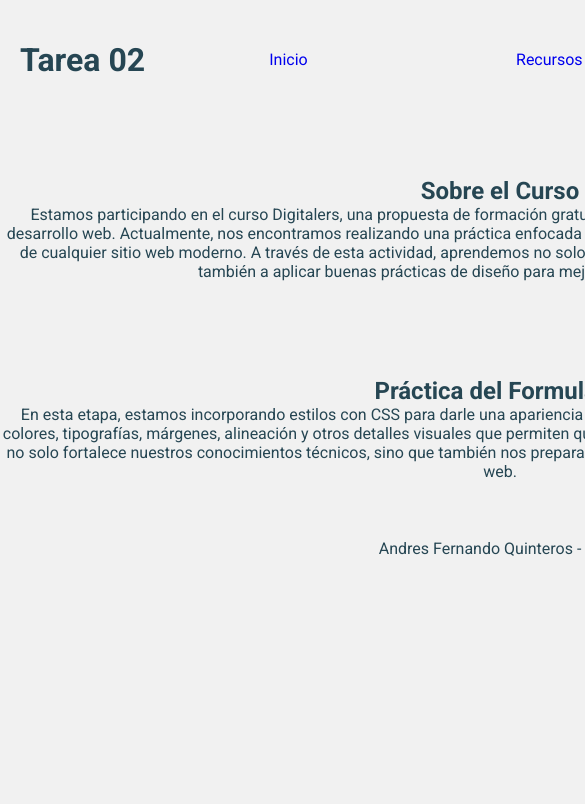
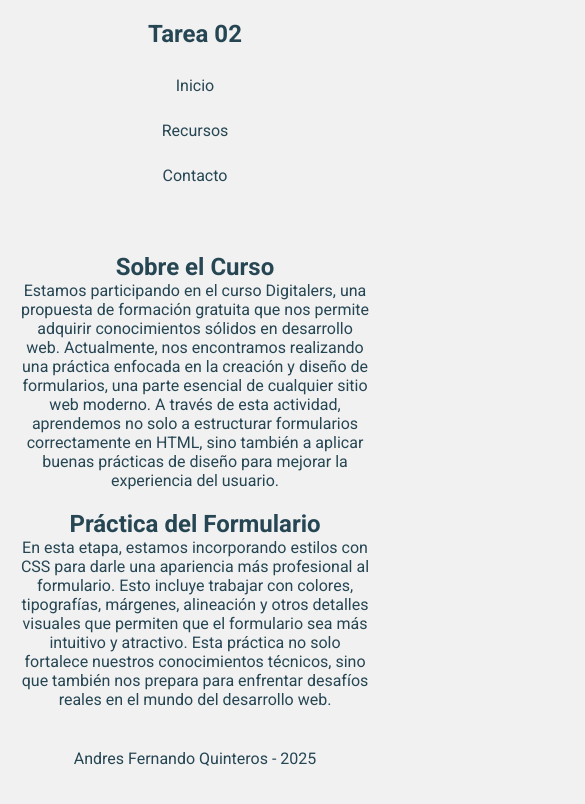
Before and after one commit to Fernanchelo31/Tarea-02, a plain HTML site: page index.html in a window 390 px wide. Shown: the top 804 px of the page, 585 px wide, since content can reach past the window. Drawn offline with Linux system fonts and the light colour scheme.

Commit message:
Haciendo responsive el sitio

```diff
--- a/css/estilos.css
+++ b/css/estilos.css
@@ -1,71 +1,112 @@
 @import url("https://fonts.googleapis.com/css2?family=Roboto:ital,wght@0,100..900;1,100..900&display=swap");
+
 * {
   margin: 0;
   padding: 0;
   box-sizing: border-box;
 }
+
 body {
   background: #f1f1f1;
   color: #264653;
   font-family: "Roboto", sans-serif;
 }
+
+/* Contenedor general */
 .contenedor {
-  width: 1000px;
+  max-width: 1000px;
+  width: 100%;
   margin: 0 auto;
+  padding: 0 20px;
 }
+
+/* Header */
 header {
-  width: 1000px;
+  width: 100%;
   display: flex;
-  justify-content: space-around;
-  align-content: center;
+  justify-content: space-between;
   align-items: center;
-  flex-wrap: nowrap;
-  padding: 20px;
+  padding: 20px 0;
+  flex-wrap: wrap;
 }
+
 header h1 {
-  white-space: nowrap; /* Evita que haga salto de línea */
+  white-space: nowrap;
   font-size: 2rem;
 }
+
+/* Menú */
 .menu {
   width: 100%;
-  display: flex;
-  justify-content: space-around;
-  margin: 20px;
+  margin: 20px 0;
+}
 
-  &.menu ul {
+.menu ul {
   width: 100%;
   display: flex;
-    justify-content: space-around;
+  flex-wrap: wrap;
+  justify-content: center;
   list-style: none;
+  gap: 10px;
 }
 
-  a {
+.menu a {
   text-decoration: none;
   display: inline-block;
   padding: 10px;
-
-    &:hover {
-      background-color: #2a9d8f; /* verde menta */
-      color: #ffffff; /* blanco */
-      padding: 10px;
-    }
-  }
+  color: inherit;
+  transition: background 0.3s, color 0.3s;
 }
 
+.menu a:hover {
+  background-color: #2a9d8f;
+  color: #ffffff;
+  border-radius: 5px;
+}
+
+/* Main */
 main {
   text-align: center;
-  height: 400px;
+  min-height: 400px;
   display: flex;
   flex-direction: column;
   justify-content: space-around;
-  section {
+}
+
+main section {
   margin-top: 20px;
 }
-}
+
+/* Footer */
 footer {
   width: 100%;
   display: flex;
   justify-content: center;
   align-items: center;
   margin-top: 20px;
+  padding: 20px 0;
 }
+
+/* ===== MEDIA QUERIES ===== */
+
+/* Para pantallas menores a 768px (celulares) */
+@media (max-width: 768px) {
+  header {
+    flex-direction: column;
+    align-items: center;
+    text-align: center;
+  }
+
+  header h1 {
+    font-size: 1.5rem;
+  }
+
+  .menu ul {
+    flex-direction: column;
+    align-items: center;
+  }
+
+  .menu a {
+    padding: 8px 16px;
+  }
+}
```
Lines whose indentation alone changed are shown as unchanged.
